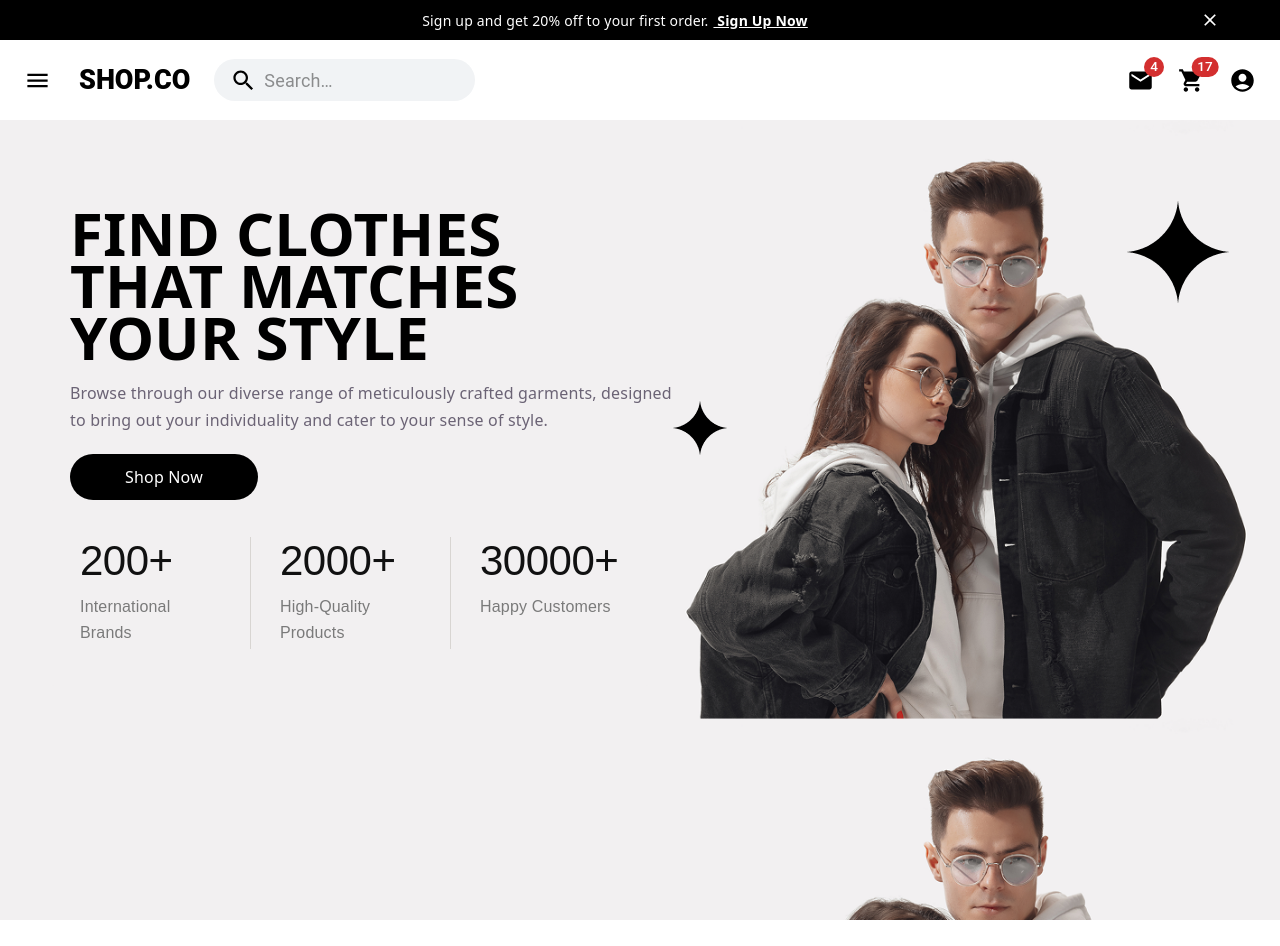
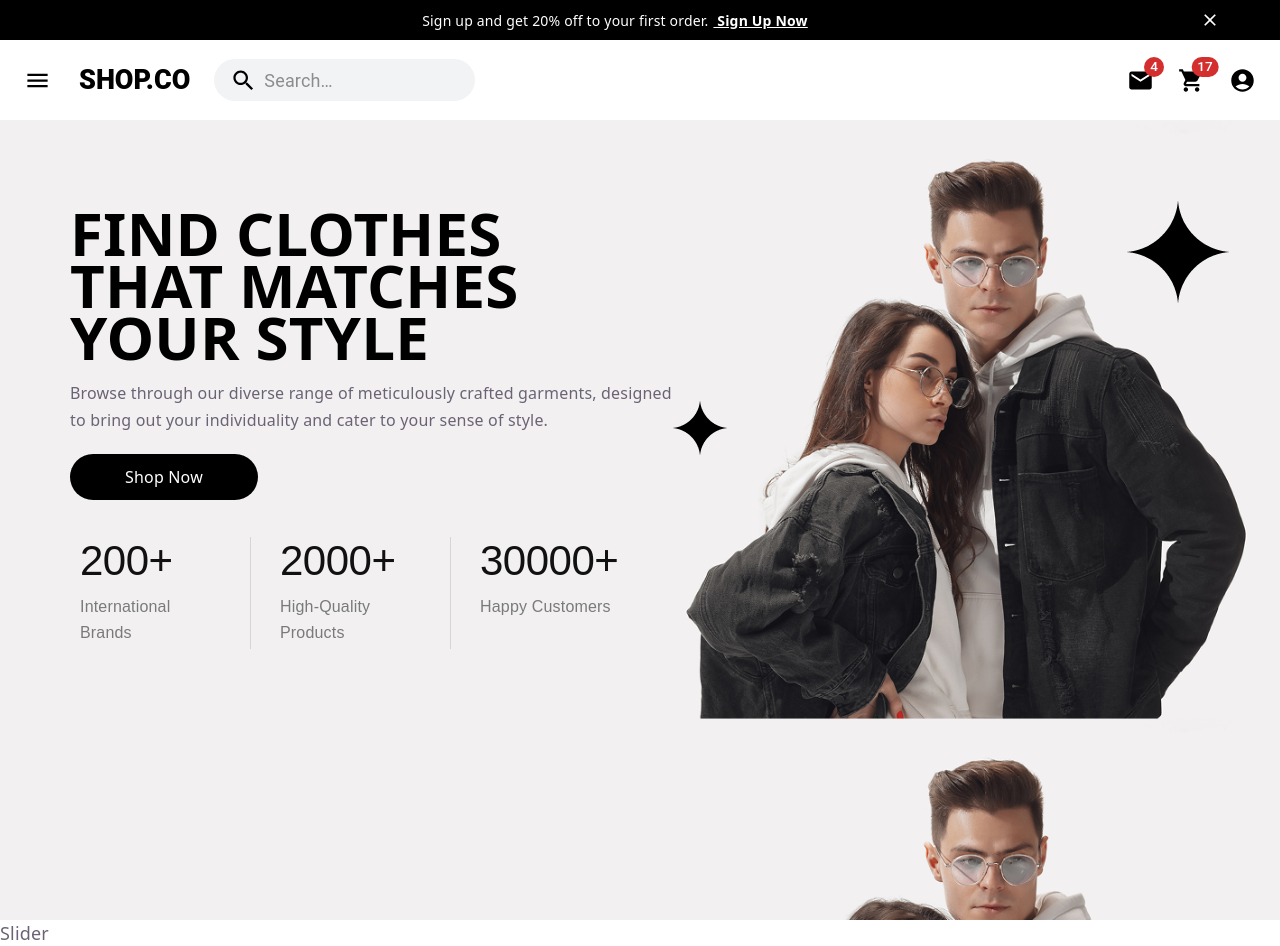
Before and after one commit to NXT-ASAD-CODE/4-backend-frontend-assignment-of-sayalani, a React (Vite) app: page / in a window 1280 px wide. Before the commit the page ends 920 px from the top, so only its background shows below. Built offline with nearby package versions, Linux system fonts and the light colour scheme.

Commit message:
Making Slider File

```diff
--- a/src/App.jsx
+++ b/src/App.jsx
@@ -2,6 +2,7 @@
 import AlertBar from './components/AlertBar'
 import PrimarySearchAppBar from './components/Navbar'
 import LandingPage from './components/LandingPage'
+import Slider from './components/Slider'
 
 function App() {
   return (
@@ -9,6 +10,7 @@
       <AlertBar/>
       <PrimarySearchAppBar/>
       <LandingPage/>
+      <Slider/>
     </div>
   )
 }
--- /dev/null
+++ b/src/components/Slider.jsx
@@ -0,0 +1,9 @@
+import React from 'react'
+
+function Slider() {
+  return (
+    <div>Slider</div>
+  )
+}
+
+export default Slider
--- a/src/index.css
+++ b/src/index.css
@@ -168,9 +168,6 @@
     color: #7a7a7a;
     font-weight: 400;
   }
-  .Image-Section img{
-    /* background-image: ; */
-  }
   .vector1-image{
     position: absolute;
     top: 400px;
```
